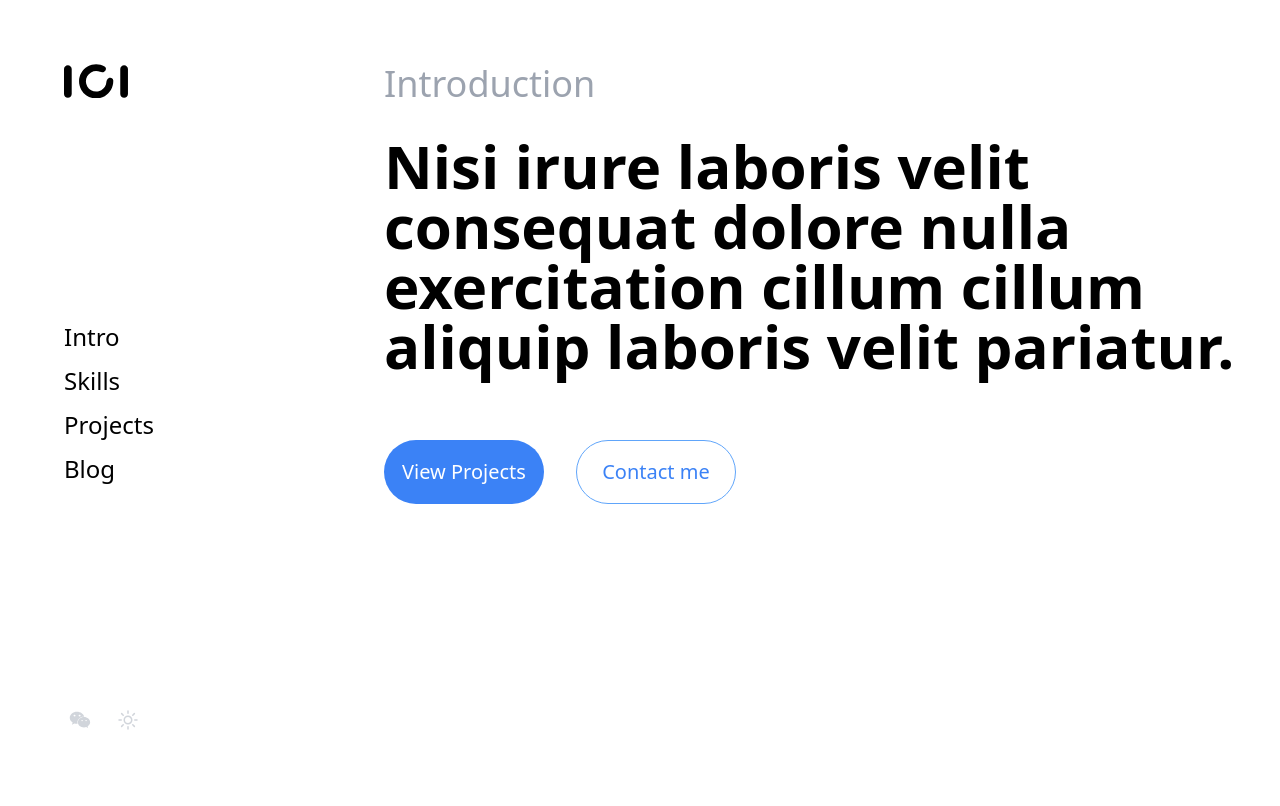
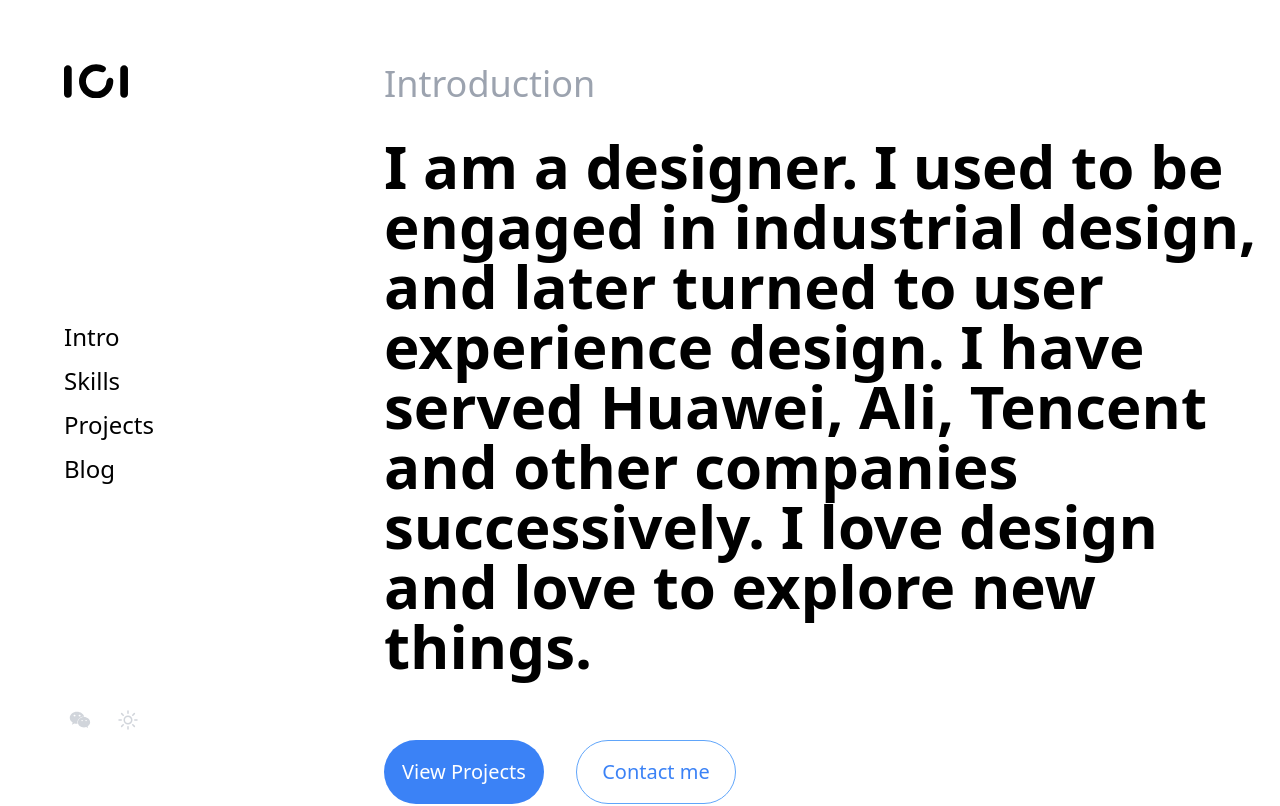
Before and after one commit to leoleelxh/nuxt3-wp-tailwindcss-blog, a Nuxt app: page / in a window 1280 px wide. Shown: the top 806 px of the page. Built offline with nearby package versions, Linux system fonts and the light colour scheme; no server answers.

Commit message:
index update

```diff
--- a/pages/index.vue
+++ b/pages/index.vue
@@ -8,8 +8,8 @@
                 Introduction
             </h1>
             <h1 data-aos="fade-up" class=" pt-8 text-4xl  lg:text-6xl leading-tight  font-bold dark:text-gray-200 ">
-                Nisi irure laboris velit consequat dolore nulla exercitation cillum cillum aliquip laboris velit
-                pariatur.
+                I am a designer. I used to be engaged in industrial design, and later turned to user experience design. I have served
+                Huawei, Ali, Tencent and other companies successively. I love design and love to explore new things.
             </h1>
 
             <div data-aos="fade-up" class="btns w-full h-auto pt-16  flex flex-col md:flex-row">
```
